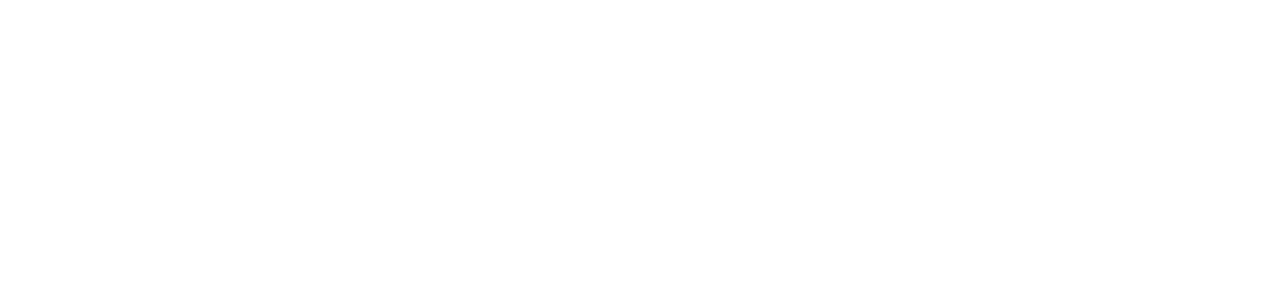
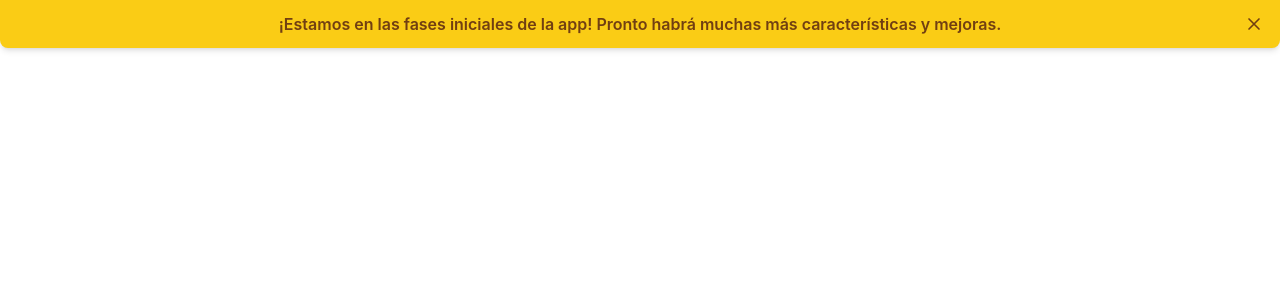
Before and after one commit to katarro/main-mitigariesgo, a Next.js app: page /home in a window 1280 px wide. Shown: the top 300 px of the page. Built offline with nearby package versions, Linux system fonts and the light colour scheme.

Commit message:
feat: banner de anuncio fase beta

```diff
--- /dev/null
+++ b/src/app/beta-banner.tsx
@@ -0,0 +1,41 @@
+"use client";
+
+import { useState } from "react";
+
+const BetaBanner: React.FC = () => {
+  const [isVisible, setIsVisible] = useState(true);
+
+  if (!isVisible) {
+    return null;
+  }
+
+  return (
+    <div className="relative bg-yellow-400 text-yellow-900 p-3 text-center w-full shadow-md flex items-center justify-center space-x-4 rounded-b-lg">
+      <span className="font-semibold text-sm md:text-base">
+        ¡Estamos en las fases iniciales de la app! Pronto habrá muchas más características y mejoras.
+      </span>
+      <button
+        onClick={() => setIsVisible(false)}
+        className="absolute right-4 top-1/2 -translate-y-1/2 text-yellow-900 hover:text-yellow-700 transition-colors duration-200"
+        aria-label="Cerrar banner de fase beta"
+      >
+        <svg
+          xmlns="http://www.w3.org/2000/svg"
+          className="h-5 w-5"
+          fill="none"
+          viewBox="0 0 24 24"
+          stroke="currentColor"
+          strokeWidth={2}
+        >
+          <path
+            strokeLinecap="round"
+            strokeLinejoin="round"
+            d="M6 18L18 6M6 6l12 12"
+          />
+        </svg>
+      </button>
+    </div>
+  );
+};
+
+export default BetaBanner;
--- a/src/app/layout.tsx
+++ b/src/app/layout.tsx
@@ -2,6 +2,7 @@ import type { Metadata } from "next";
 import { Geist, Geist_Mono } from "next/font/google";
 import "./globals.css";
 import { ThemeProvider } from "./theme-provider";
+import BetaBanner from "./beta-banner"; // Assuming you create this file
 import { Toaster } from "react-hot-toast";
 
 const geistSans = Geist({
@@ -43,6 +44,7 @@ export default function RootLayout({
       <body
         className={`${geistSans.variable} ${geistMono.variable} antialiased transition-colors duration-300`}
       >
+ <BetaBanner /> {/* Add the beta banner here */}
         <ThemeProvider
           attribute="class"
           defaultTheme="light"
```
